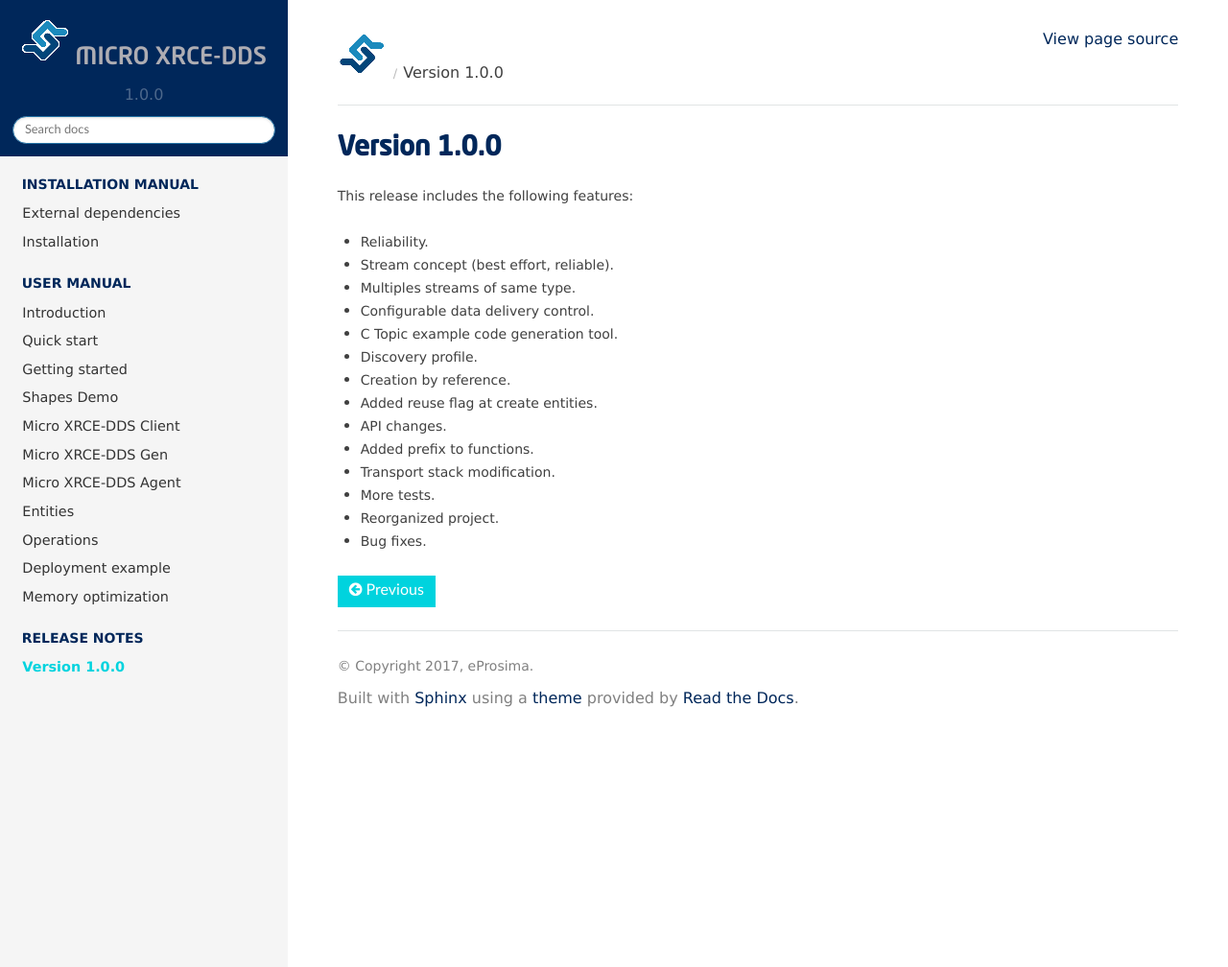
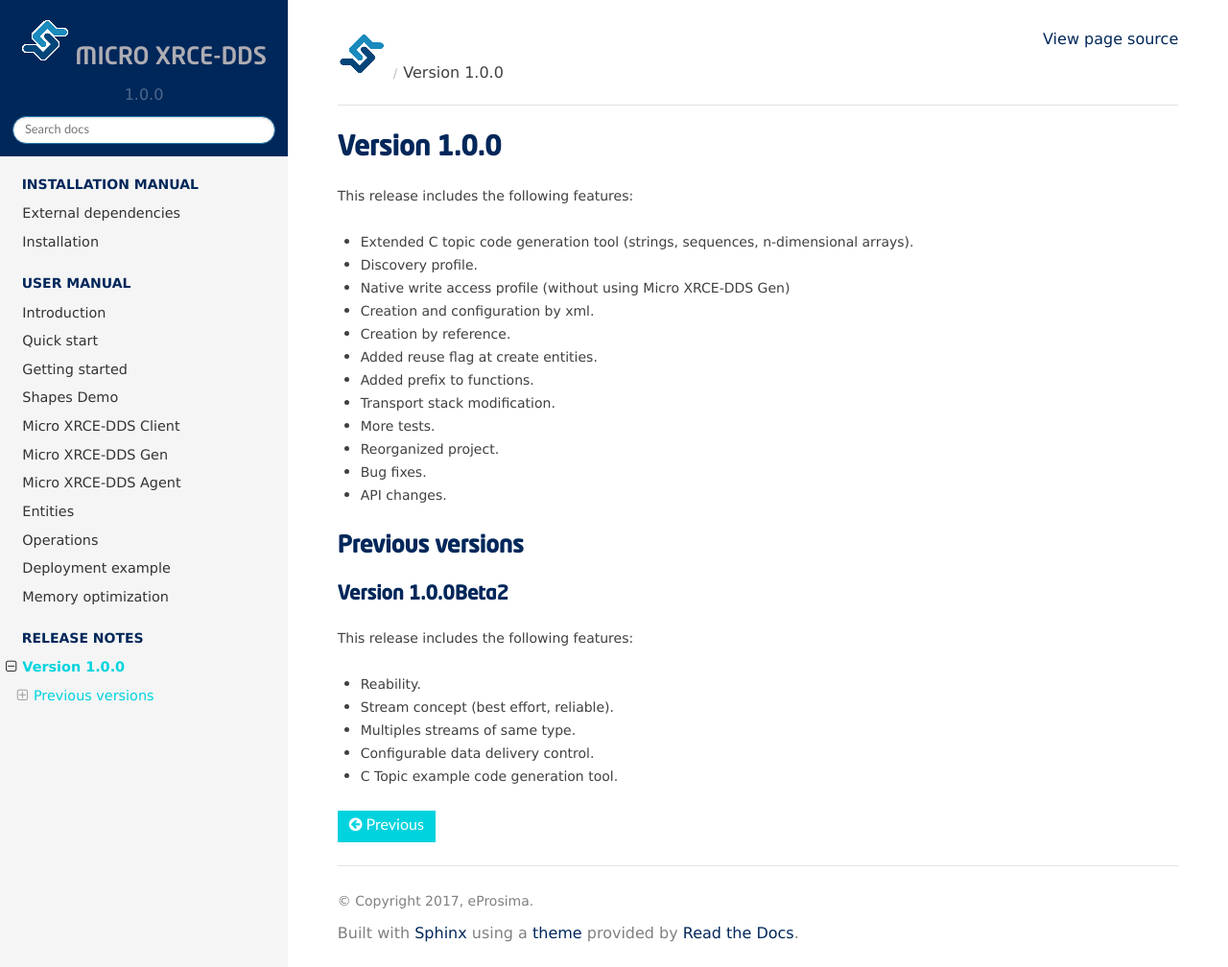
Before and after one commit to eProsima/Micro-XRCE-DDS-docs, a Sphinx documentation site: the page built from docs/notes.rst, in a window 1280 px wide and 1008 px high. Shown: the whole window at 96% size. Built offline with Sphinx 7.4.7 and the Read the Docs theme 2.0.0, drawn with Linux system fonts in a browser that asks for light colours.

Commit message:
Updated notes and README.

```diff
--- a/docs/notes.rst
+++ b/docs/notes.rst
@@ -3,17 +3,28 @@
 
 This release includes the following features:
 
-* Reliability.
-* Stream concept (best effort, reliable).
-* Multiples streams of same type.
-* Configurable data delivery control.
-* C Topic example code generation tool.
+* Extended C topic code generation tool (strings, sequences, n-dimensional arrays).
 * Discovery profile.
+* Native write access profile (without using Micro XRCE-DDS Gen)
+* Creation and configuration by xml.
 * Creation by reference.
 * Added reuse flag at create entities.
-* API changes.
 * Added prefix to functions.
 * Transport stack modification.
 * More tests.
 * Reorganized project.
 * Bug fixes.
+* API changes.
+
+Previous versions
+------------------
+
+Version 1.0.0Beta2
+~~~~~~~~~~~~~~~~~~
+This release includes the following features:
+
+* Reability.
+* Stream concept (best effort, reliable).
+* Multiples streams of same type.
+* Configurable data delivery control.
+* C Topic example code generation tool.
```
Also changed, not shown: README.md (+1 -1 lines).
